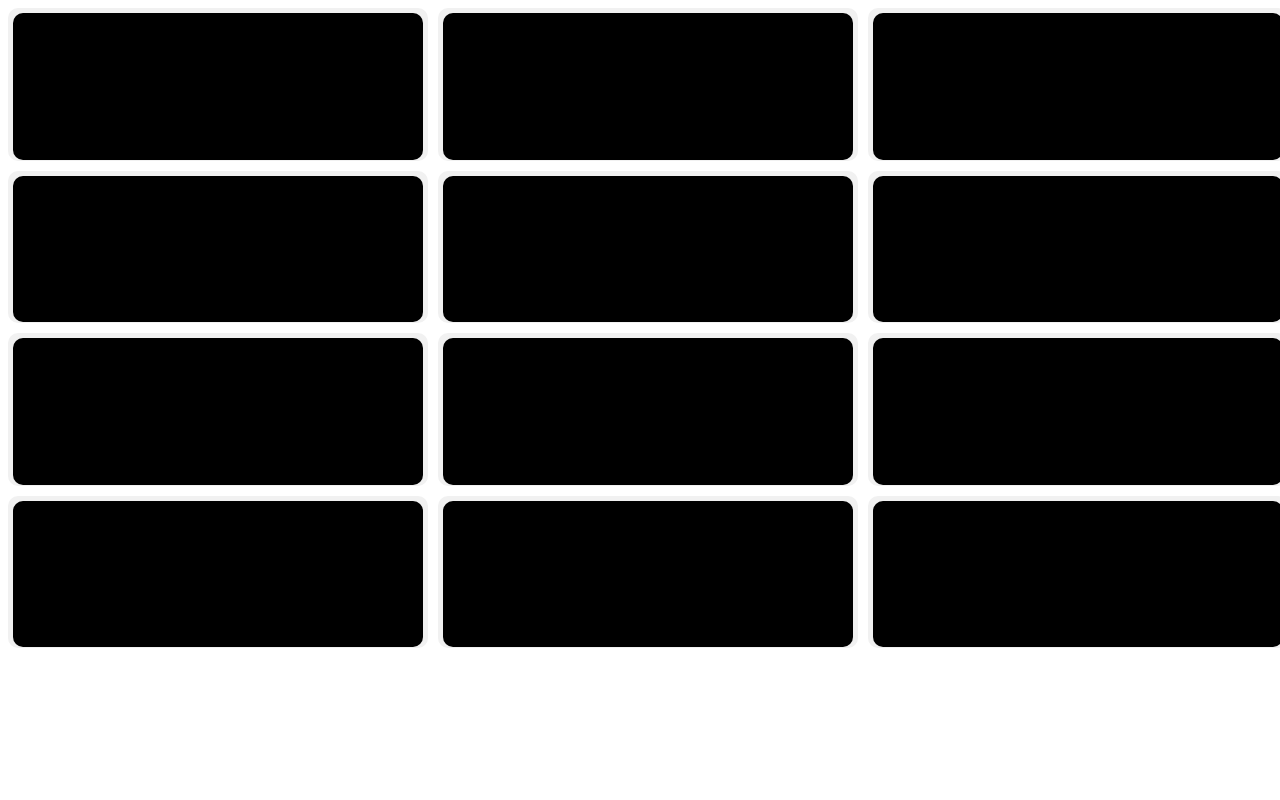
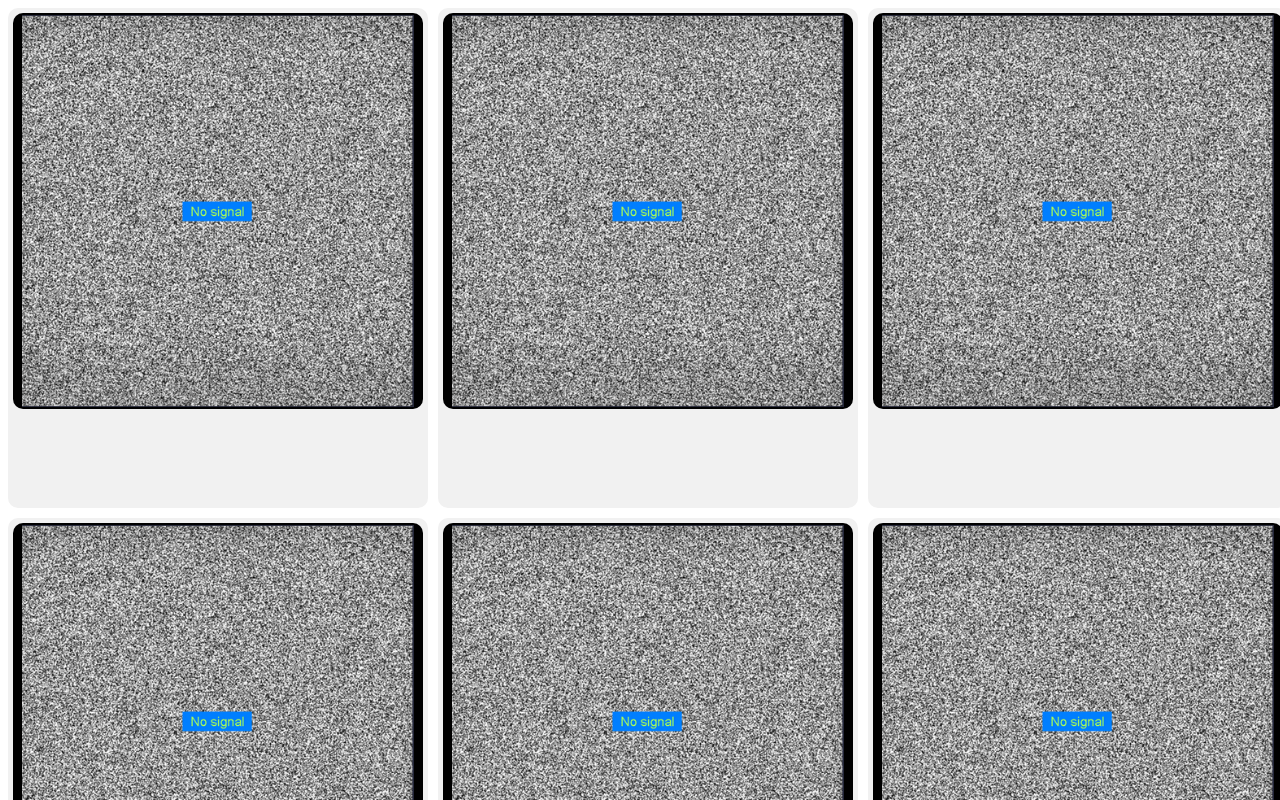
Before and after one commit to Ezequiel-Valencia/AvocadoMoon.github.io, a SvelteKit app: page / in a window 1280 px wide. Shown: the top 800 px of the page. Built offline with nearby package versions, Linux system fonts and the light colour scheme.

Commit message:
Channels now react with gifs. Still need to make them scale properly

```diff
--- a/src/routes/+page.svelte
+++ b/src/routes/+page.svelte
@@ -5,52 +5,41 @@
   Trying to create reactive elements using classes is to much of a pain.
   Svelte only seems to recognize top level abstraction elements, and does not bother with
   reactivity of nested class objects
-
   */
 
-  class Channel {
-    channelImage;
-    gifImage;
-    currentImage = '';
-    hover = false;
+  // Needs to be initalized with some form of variables or else compiler throws fit
+  let channels: { coverImage: string; gifImage: string, currentImage: string }[] = [
+    {
+      coverImage: '/Channel Covers/covers/no-signal.png',
+      gifImage: '/Channel Covers/no signal.gif',
+      currentImage: ''
+    }
+  ];
+  const channelPriorLength = channels.length
 
-    constructor(
-      channelImage = "/Channel Covers/covers/no-signal.png",
-      gifImage = "/Channel Covers/no signal.gif"
-    ) {
-      this.channelImage = channelImage;
-      this.gifImage = gifImage;
-      this.currentImage = channelImage;
+  // Fill channels with default if still space
+  for (let index = 0; index < nRows * nCols; index++) {
+    index < ((nRows * nCols) - channelPriorLength)
+      ? channels.push({coverImage: '/Channel Covers/covers/no-signal.png', gifImage: '/Channel Covers/no signal.gif', currentImage: ''})
+      : null;
+    channels[index].currentImage = channels[index].coverImage
+  }
+
+
+  class ChannelFunctions {
+    staticImage(event: PointerEvent, id: number) {
+      channels[id].currentImage = channels[id].coverImage;
     }
-    staticImage() {
-      this.currentImage = '/Channel Covers/covers/no-signal.png';
-      this.hover = false;
-      console.log(this.hover);
-    }
-    playgif(event: PointerEvent) {
-      this.currentImage = '/Channel Covers/no signal.gif';
-      this.hover = true;
-      console.log(this.hover);
-      console.log(event.target.id)
+    playgif(event: PointerEvent, id: number) {
+      channels[id].currentImage = channels[id].gifImage;
     }
   }
-  const channelData: { coverImage: string; gifImage: string }[] = [];
 
-  let channels: Channel[] = [];
+  const channelFunctions = new ChannelFunctions();
 
-  // Fill channels with all the different channels available
-  for (let index = 0; index < nRows * nCols; index++) {
-    index < channelData.length
-      ? channels.push(
-          new Channel(
-            channelData[index].coverImage,
-            channelData[index].gifImage
-          )
-        )
-      : channels.push(new Channel());
-  }
 
-  $: channels;
+
+
 </script>
 
 <div id="mainDiv">
@@ -58,14 +47,12 @@
     {#each channels as currentChannel, index}
       <div class="channel-container">
         <div
-          on:pointerenter={currentChannel.playgif}
-          on:pointerleave={currentChannel.staticImage}
+          on:pointerenter={(e) => channelFunctions.playgif(e, index)}
+          on:pointerleave={(e) => channelFunctions.staticImage(e, index)}
           class="channel-box"
           id="channelBox-{index}"
         >
-          {#if currentChannel.hover}
-          <img src={currentChannel.currentImage} alt="GIF" class="gif" />
-          {/if}
+          <img src={currentChannel.currentImage} alt="Channel covers" class="channel-cover" />
         </div>
       </div>
     {/each}
@@ -101,9 +88,14 @@
 
   .channel-box {
     padding: 2px;
-    height: 100%;
+    height: 80%;
 
     border-radius: 10px;
     background: black;
   }
+  .channel-cover{
+    height: 100%;
+    width:min-content;
+    object-fit:contain;
+  }
 </style>
```
